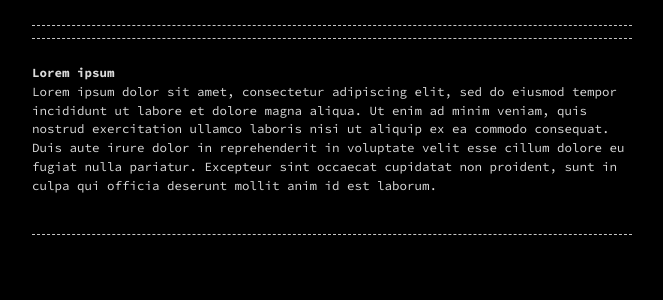
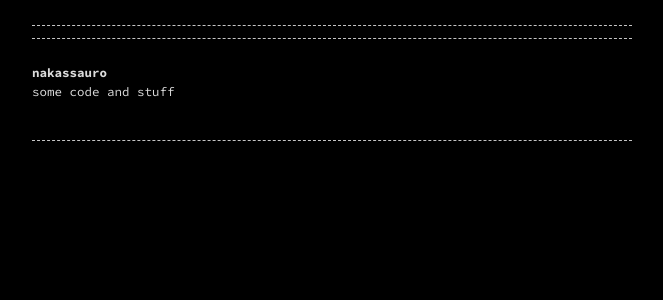
Before and after one commit to vnakayama/vnakayama.github.io, a Jekyll site: the page built from index.md, in a window 1280 px wide. Shown: the top 300 px of the page, without its empty margins (308-971 px from the left). Built offline with Jekyll 4.4.1, drawn with Linux system fonts in a browser that asks for light colours.

Commit message:
update index.md

```diff
--- a/index.md
+++ b/index.md
@@ -1,9 +1,9 @@
 ---
-title: /
+title: nakassauro
 layout: home
 permalink: /
 ---
 
-# Lorem ipsum
+# nakassauro
 
-Lorem ipsum dolor sit amet, consectetur adipiscing elit, sed do eiusmod tempor incididunt ut labore et dolore magna aliqua. Ut enim ad minim veniam, quis nostrud exercitation ullamco laboris nisi ut aliquip ex ea commodo consequat. Duis aute irure dolor in reprehenderit in voluptate velit esse cillum dolore eu fugiat nulla pariatur. Excepteur sint occaecat cupidatat non proident, sunt in culpa qui officia deserunt mollit anim id est laborum.
+some code and stuff
```
